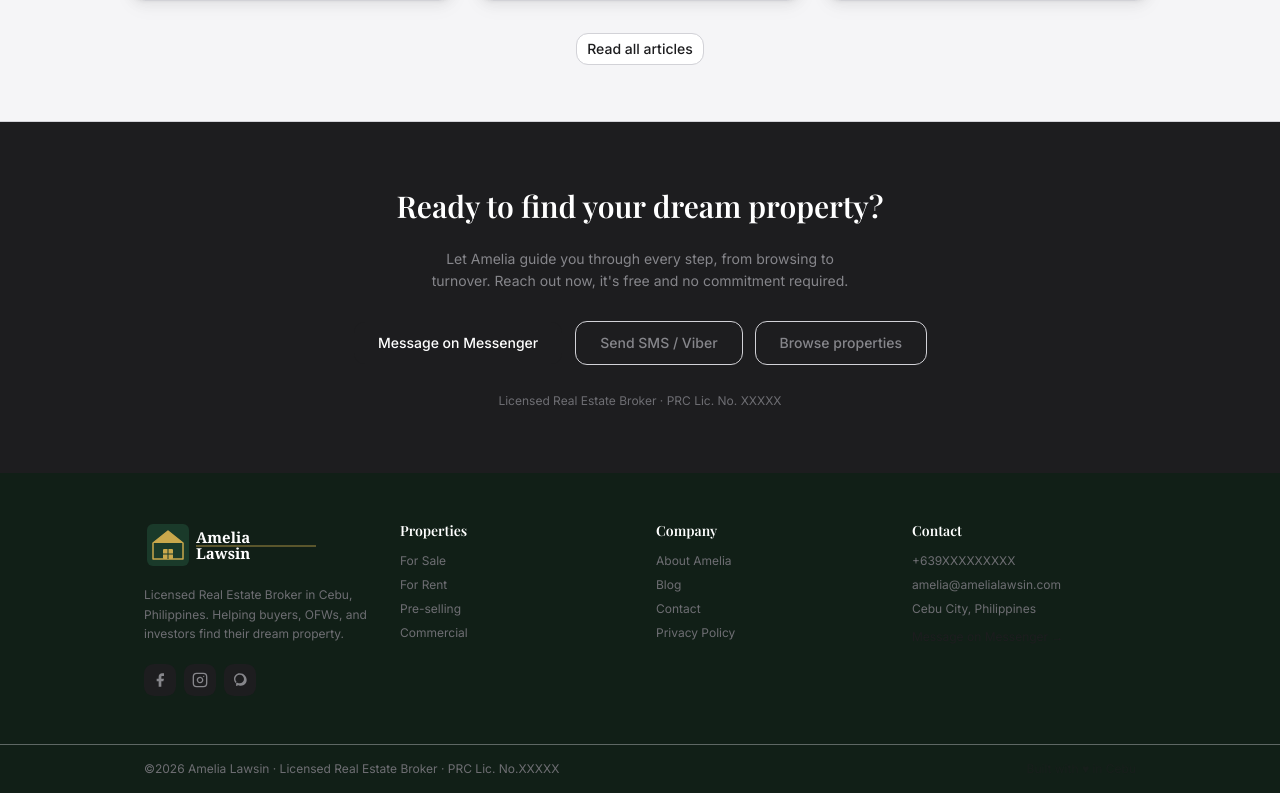
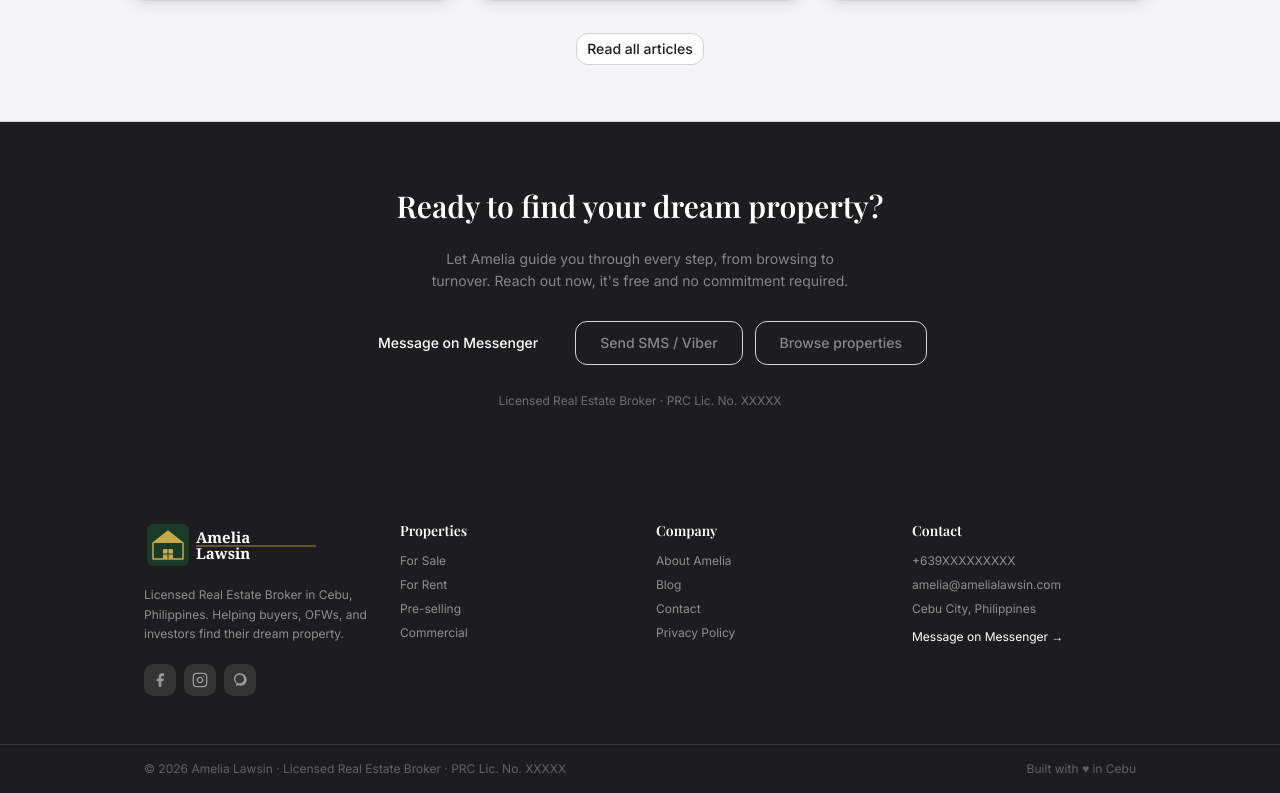
Before and after one commit to JDLawsin/amelia-lawsin, a Next.js app: page / in a window 1280 px wide. Shown: the part 2357-3150 px from the top of the page. Built offline with nearby package versions, Linux system fonts and the light colour scheme; no server answers; the database is empty; a web font is replaced by a local one.

Commit message:
Fix footer UI

```diff
--- a/components/layout/Footer.tsx
+++ b/components/layout/Footer.tsx
@@ -45,15 +45,14 @@
 );
 
 const Footer = () => (
-  <footer className="bg-[#111F17] text-white">
+  <footer className="bg-ink text-white">
     <div className="max-w-5xl mx-auto px-4 py-12">
       <div className="grid grid-cols-1 md:grid-cols-4 gap-8">
         <div className="md:col-span-1 flex flex-col gap-4">
           <Logo variant="dark" />
-          <p className="text-xs text-ash leading-relaxed">
-            {
-              "Licensed Real Estate Broker in Cebu, Philippines. Helping buyers, OFWs, and investors find their dream property."
-            }
+          <p className="text-xs text-white/50 leading-relaxed">
+            Licensed Real Estate Broker in Cebu, Philippines. Helping buyers,
+            OFWs, and investors find their dream property.
           </p>
           <div className="flex gap-2 mt-1">
             <a
@@ -61,7 +60,7 @@
               target="_blank"
               rel="noopener noreferrer"
               aria-label="Facebook"
-              className="w-8 h-8 rounded-md bg-ink flex items-center justify-center text-fog hover:text-ink hover:bg-ink/80 transition-colors"
+              className="w-8 h-8 rounded-md bg-white/10 flex items-center justify-center text-white/50 hover:text-white hover:bg-white/15 transition-colors"
             >
               <FacebookIcon />
             </a>
@@ -70,14 +69,14 @@
               target="_blank"
               rel="noopener noreferrer"
               aria-label="Instagram"
-              className="w-8 h-8 rounded-md bg-ink flex items-center justify-center text-fog hover:text-ink hover:bg-ink/80 transition-colors"
+              className="w-8 h-8 rounded-md bg-white/10 flex items-center justify-center text-white/50 hover:text-white hover:bg-white/15 transition-colors"
             >
               <InstagramIcon />
             </a>
             <a
               href={SITE_CONFIG.viberUrl}
               aria-label="Viber"
-              className="w-8 h-8 rounded-md bg-ink flex items-center justify-center text-fog hover:text-ink hover:bg-ink/80 transition-colors"
+              className="w-8 h-8 rounded-md bg-white/10 flex items-center justify-center text-white/50 hover:text-white hover:bg-white/15 transition-colors"
             >
               <ViberIcon />
             </a>
@@ -85,13 +84,13 @@
         </div>
 
         <div className="flex flex-col gap-3">
-          <h4 className="text-sm font-semibold text-white">{"Properties"}</h4>
+          <h4 className="text-sm font-semibold text-white">Properties</h4>
           <nav className="flex flex-col gap-2">
             {PROPERTY_LINKS.map((link) => (
               <Link
                 key={link.href}
                 href={link.href}
-                className="text-xs text-ash hover:text-ink transition-colors"
+                className="text-xs text-white/50 hover:text-white transition-colors"
               >
                 {link.label}
               </Link>
@@ -100,13 +99,13 @@
         </div>
 
         <div className="flex flex-col gap-3">
-          <h4 className="text-sm font-semibold text-white">{"Company"}</h4>
+          <h4 className="text-sm font-semibold text-white">Company</h4>
           <nav className="flex flex-col gap-2">
             {COMPANY_LINKS.map((link) => (
               <Link
                 key={link.href}
                 href={link.href}
-                className="text-xs text-ash hover:text-ink transition-colors"
+                className="text-xs text-white/50 hover:text-white transition-colors"
               >
                 {link.label}
               </Link>
@@ -115,44 +114,43 @@
         </div>
 
         <div className="flex flex-col gap-3">
-          <h4 className="text-sm font-semibold text-white">{"Contact"}</h4>
+          <h4 className="text-sm font-semibold text-white">Contact</h4>
           <div className="flex flex-col gap-2">
             <a
               href={`tel:${SITE_CONFIG.phone}`}
-              className="text-xs text-ash hover:text-ink transition-colors"
+              className="text-xs text-white/50 hover:text-white transition-colors"
             >
               {SITE_CONFIG.phone}
             </a>
             <a
               href={`mailto:${SITE_CONFIG.email}`}
-              className="text-xs text-ash hover:text-ink transition-colors"
+              className="text-xs text-white/50 hover:text-white transition-colors"
             >
               {SITE_CONFIG.email}
             </a>
-            <span className="text-xs text-ash">{SITE_CONFIG.location}</span>
+            <span className="text-xs text-white/50">
+              {SITE_CONFIG.location}
+            </span>
             <a
               href={SITE_CONFIG.messengerUrl}
               target="_blank"
               rel="noopener noreferrer"
-              className="text-xs text-ink hover:text-ink/80 transition-colors mt-1"
+              className="text-xs text-white hover:text-white/70 transition-colors mt-1"
             >
-              {"Message on Messenger →"}
+              Message on Messenger →
             </a>
           </div>
         </div>
       </div>
     </div>
 
-    <div className="border-t border-wire/40">
+    <div className="border-t border-white/10">
       <div className="max-w-5xl mx-auto px-4 py-4 flex flex-col sm:flex-row items-center justify-between gap-2">
-        <span className="text-xs text-ash">
-          {"©"}
-          {new Date().getFullYear()} {SITE_CONFIG.name}
-          {" · Licensed Real Estate "}
-          {"Broker · PRC Lic. No."}
-          {SITE_CONFIG.prcLicenseNo}
+        <span className="text-xs text-white/30">
+          © {new Date().getFullYear()} {SITE_CONFIG.name} · Licensed Real Estate
+          Broker · PRC Lic. No. {SITE_CONFIG.prcLicenseNo}
         </span>
-        <span className="text-xs text-ink/50">{"Built with ♥ in Cebu"}</span>
+        <span className="text-xs text-white/30">Built with ♥ in Cebu</span>
       </div>
     </div>
   </footer>
```
